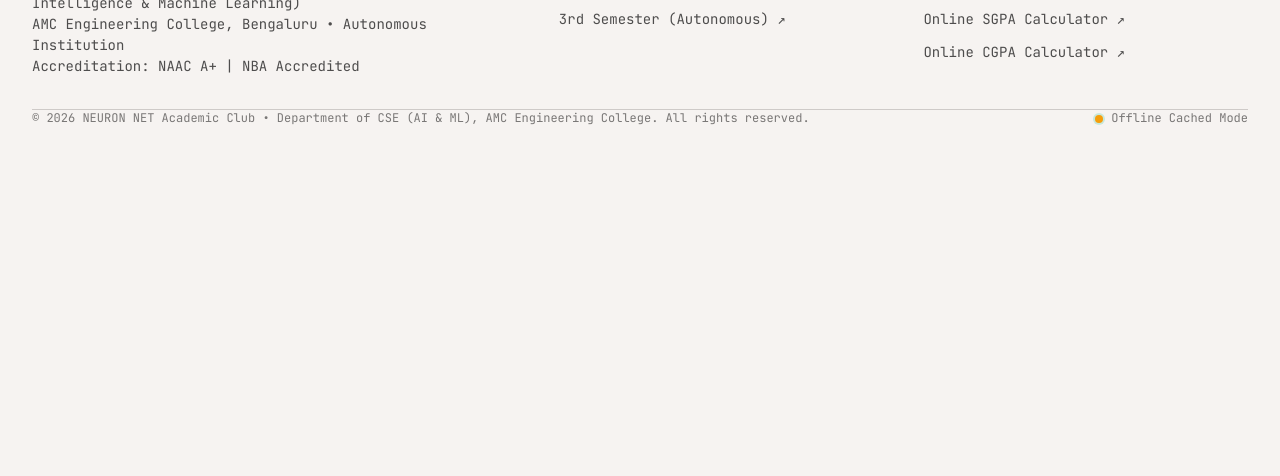
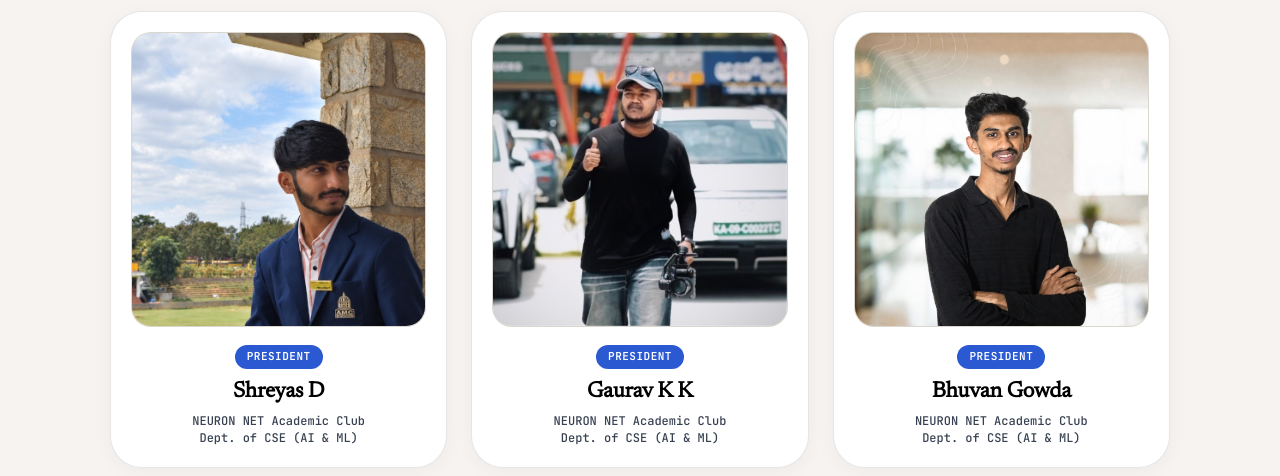
Before and after one commit to bhuvanvokkaliga29/Neuron-Net, a website: page public/index.html in a window 1280 px wide. Shown: the part 2324-2800 px from the top of the page. Before the commit the page ends 2484 px from the top, so only its background shows below. Drawn offline with Linux system fonts and the light colour scheme; no server answers.

Commit message:
feat: add Club Presidents section and enforce single-line card tags

```diff
--- a/public/css/style.css
+++ b/public/css/style.css
@@ -863,15 +863,17 @@ body {
   color: var(--color-lake-blue);
   border: 1px solid #c3d7f9;
   border-radius: var(--radius-tag);
-  padding: 4px 12px;
-  font-family: var(--font-mono);
-  font-size: 11px;
-  text-transform: uppercase;
-  letter-spacing: 0.5px;
-  font-weight: 500;
+  padding: 3.5px 10px;
+  font-family: var(--font-mono);
+  font-size: 10.5px;
+  text-transform: uppercase;
+  letter-spacing: 0.3px;
+  font-weight: 600;
   display: inline-flex;
   align-items: center;
-  gap: 6px;
+  gap: 5px;
+  white-space: nowrap;
+  flex-shrink: 0;
 }
 
 .card-badge-external {
@@ -879,19 +881,24 @@ body {
   color: var(--color-graphite);
   border: 1px solid var(--color-ash);
   border-radius: var(--radius-tag);
-  padding: 4px 12px;
-  font-family: var(--font-mono);
-  font-size: 11px;
-  text-transform: uppercase;
-  letter-spacing: 0.5px;
-  font-weight: 500;
+  padding: 3.5px 10px;
+  font-family: var(--font-mono);
+  font-size: 10.5px;
+  text-transform: uppercase;
+  letter-spacing: 0.3px;
+  font-weight: 600;
+  white-space: nowrap;
+  flex-shrink: 0;
 }
 
 .card-scheme-pill {
   font-family: var(--font-mono);
-  font-size: 11px;
-  text-transform: uppercase;
+  font-size: 10.5px;
+  text-transform: uppercase;
+  letter-spacing: 0.3px;
   color: var(--color-smoke);
+  white-space: nowrap;
+  flex-shrink: 0;
 }
 
 .card-title {
@@ -1018,6 +1025,129 @@ body {
 
 .faq-accordion-item.open .faq-answer {
   display: block;
+}
+
+/* ==========================================================================
+   CLUB LEADERSHIP & PRESIDENTS SECTION
+   ========================================================================== */
+.leadership-section {
+  margin-bottom: var(--spacing-72);
+  width: 100%;
+}
+
+.leadership-cards-grid {
+  display: grid;
+  grid-template-columns: repeat(3, 1fr);
+  gap: var(--spacing-24);
+  max-width: 1060px;
+  margin: 0 auto;
+}
+
+.leader-card {
+  background: rgba(255, 255, 255, 0.94);
+  backdrop-filter: blur(14px);
+  -webkit-backdrop-filter: blur(14px);
+  border: 1px solid rgba(0, 0, 0, 0.1);
+  border-radius: var(--radius-card);
+  padding: 20px;
+  text-align: center;
+  box-shadow: 0 4px 20px rgba(0, 0, 0, 0.04);
+  transition: transform 0.25s ease, box-shadow 0.25s ease, border-color 0.25s ease;
+  display: flex;
+  flex-direction: column;
+  align-items: center;
+}
+
+.leader-card:hover {
+  transform: translateY(-4px);
+  box-shadow: 0 12px 30px rgba(0, 0, 0, 0.08);
+  border-color: rgba(26, 76, 210, 0.35);
+}
+
+.leader-card-img-wrap {
+  width: 100%;
+  aspect-ratio: 1 / 1;
+  border-radius: var(--radius-subcard);
+  overflow: hidden;
+  background-color: #ede9e1;
+  margin-bottom: 16px;
+  border: 1px solid rgba(0, 0, 0, 0.08);
+  position: relative;
+}
+
+.leader-card-img {
+  width: 100%;
+  height: 100%;
+  object-fit: cover;
+  display: block;
+  transition: transform 0.35s ease;
+}
+
+.leader-img-shreyas {
+  object-position: center 20%;
+}
+
+.leader-img-gaurav {
+  object-position: center top;
+}
+
+.leader-img-bhuvan {
+  object-position: center center;
+}
+
+.leader-card:hover .leader-card-img {
+  transform: scale(1.04);
+}
+
+.leader-card-body {
+  width: 100%;
+  display: flex;
+  flex-direction: column;
+  align-items: center;
+}
+
+.leader-badge-wrap {
+  margin-bottom: 10px;
+}
+
+.leader-role-badge {
+  display: inline-block;
+  padding: 4px 12px;
+  font-family: var(--font-mono);
+  font-size: 11px;
+  font-weight: 600;
+  text-transform: uppercase;
+  letter-spacing: 0.5px;
+  border-radius: var(--radius-tag);
+}
+
+.badge-president {
+  background-color: var(--color-lake-blue);
+  color: #ffffff;
+}
+
+.badge-vice-president {
+  background-color: #1a1a1a;
+  color: #ffffff;
+}
+
+.leader-name {
+  font-family: var(--font-serif);
+  font-size: 22px;
+  font-weight: 600;
+  letter-spacing: -0.3px;
+  color: #000000;
+  margin: 0 0 6px 0;
+  line-height: 1.25;
+}
+
+.leader-subtext {
+  font-family: var(--font-mono);
+  font-size: 12px;
+  color: #374151;
+  line-height: 1.45;
+  margin: 0;
+  font-weight: 500;
 }
 
 /* ==========================================================================
@@ -1399,6 +1529,20 @@ body {
     gap: 6px;
   }
 
+  .card-badge-drive,
+  .card-badge-external {
+    font-size: 10px;
+    padding: 3px 8px;
+    white-space: nowrap;
+    flex-shrink: 0;
+  }
+
+  .card-scheme-pill {
+    font-size: 10px;
+    white-space: nowrap;
+    flex-shrink: 0;
+  }
+
   .card-title {
     font-size: 18px;
     line-height: 1.25;
@@ -1417,6 +1561,22 @@ body {
     font-size: 12px;
   }
 
+  /* Leadership on Mobile */
+  .leadership-section {
+    margin-bottom: var(--spacing-48);
+  }
+
+  .leadership-cards-grid {
+    grid-template-columns: 1fr;
+    gap: 18px;
+    max-width: 320px;
+    margin: 0 auto;
+  }
+
+  .leader-name {
+    font-size: 20px;
+  }
+
   /* Footer on Mobile */
   .site-footer {
     padding: 36px 0 24px;
--- a/public/index.html
+++ b/public/index.html
@@ -82,6 +82,7 @@
           <li><a href="#official-drive-section" class="nav-link">Club Drive Folders</a></li>
           <li><a href="#external-section" class="nav-link">VTU Circle &amp; Syllabus</a></li>
           <li><a href="#faq-section" class="nav-link">Academic FAQ</a></li>
+          <li><a href="#leadership-section" class="nav-link">Leadership</a></li>
         </ul>
 
         <!-- Action CTA -->
@@ -281,6 +282,63 @@
       </div>
     </section>
 
+    <!-- =====================================================================
+         CLUB LEADERSHIP & PRESIDENTS SECTION
+         ===================================================================== -->
+    <section class="leadership-section" id="leadership-section" aria-labelledby="leadership-title">
+      <div class="section-header-block">
+        <p class="section-eyebrow">NEURON NET Academic Club • Leadership</p>
+        <h2 class="section-heading-serif" id="leadership-title">Club Leadership &amp; Presidency</h2>
+        <p class="section-description-mono">
+          Student leaders driving academic initiatives, curriculum archives, and peer-to-peer technical mentorship for the Department of CSE (AI &amp; ML).
+        </p>
+      </div>
+
+      <div class="leadership-cards-grid">
+        <!-- 1st: Shreyas D -->
+        <article class="leader-card">
+          <div class="leader-card-img-wrap">
+            <img src="/assets/images/shreyas-d.jpg" alt="Shreyas D — President" class="leader-card-img leader-img-shreyas" loading="lazy">
+          </div>
+          <div class="leader-card-body">
+            <div class="leader-badge-wrap">
+              <span class="leader-role-badge badge-president">President</span>
+            </div>
+            <h3 class="leader-name">Shreyas D</h3>
+            <p class="leader-subtext">NEURON NET Academic Club<br>Dept. of CSE (AI &amp; ML)</p>
+          </div>
+        </article>
+
+        <!-- 2nd: Gaurav K K -->
+        <article class="leader-card">
+          <div class="leader-card-img-wrap">
+            <img src="/assets/images/gaurav-k-k.jpg" alt="Gaurav K K — President" class="leader-card-img leader-img-gaurav" loading="lazy">
+          </div>
+          <div class="leader-card-body">
+            <div class="leader-badge-wrap">
+              <span class="leader-role-badge badge-president">President</span>
+            </div>
+            <h3 class="leader-name">Gaurav K K</h3>
+            <p class="leader-subtext">NEURON NET Academic Club<br>Dept. of CSE (AI &amp; ML)</p>
+          </div>
+        </article>
+
+        <!-- 3rd: Bhuvan Gowda -->
+        <article class="leader-card">
+          <div class="leader-card-img-wrap">
+            <img src="/assets/images/bhuvan-gowda.jpg" alt="Bhuvan Gowda — President" class="leader-card-img leader-img-bhuvan" loading="lazy">
+          </div>
+          <div class="leader-card-body">
+            <div class="leader-badge-wrap">
+              <span class="leader-role-badge badge-president">President</span>
+            </div>
+            <h3 class="leader-name">Bhuvan Gowda</h3>
+            <p class="leader-subtext">NEURON NET Academic Club<br>Dept. of CSE (AI &amp; ML)</p>
+          </div>
+        </article>
+      </div>
+    </section>
+
   </main>
 
   <!-- Editorial Footer with Three Original Logos & Accreditation -->
```
Also changed, not shown: public/assets/images/bhuvan-gowda.jpg (added), public/assets/images/gaurav-k-k.jpg (added), public/assets/images/shreyas-d.jpg (added).
